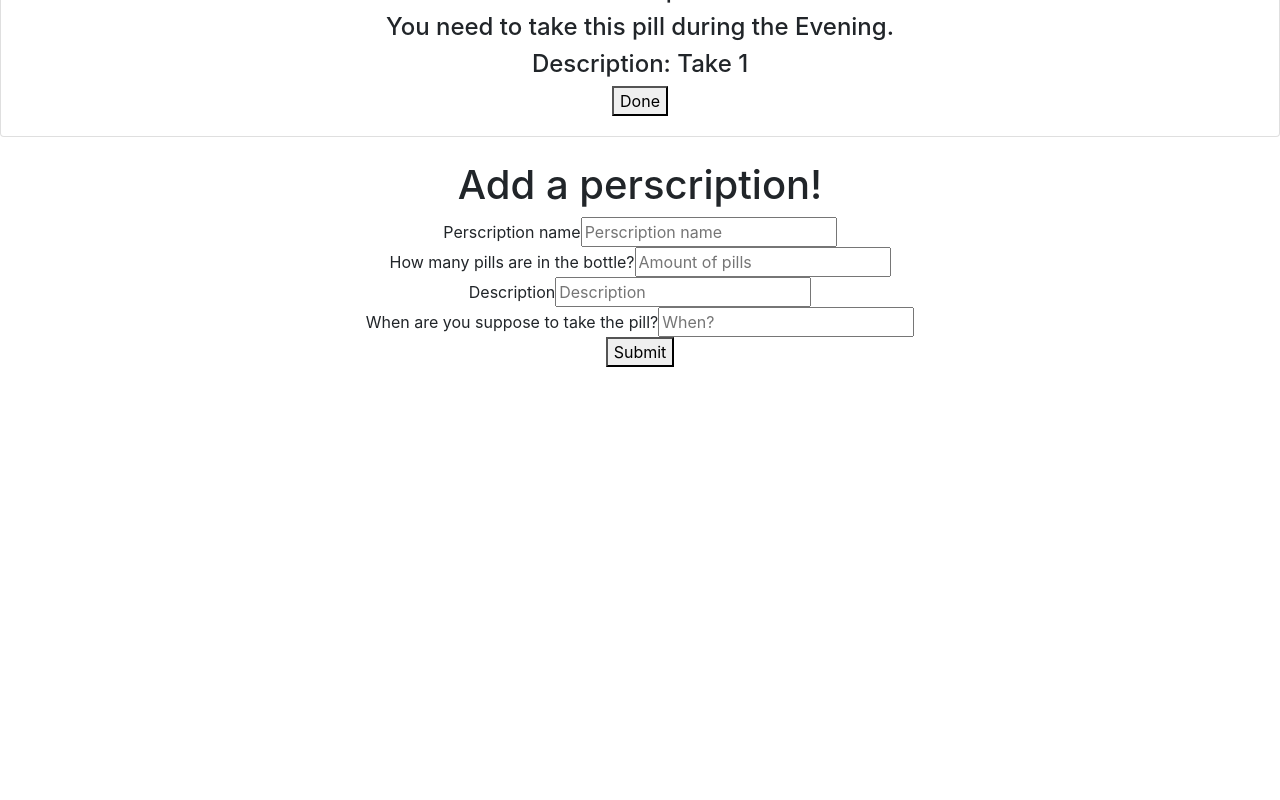
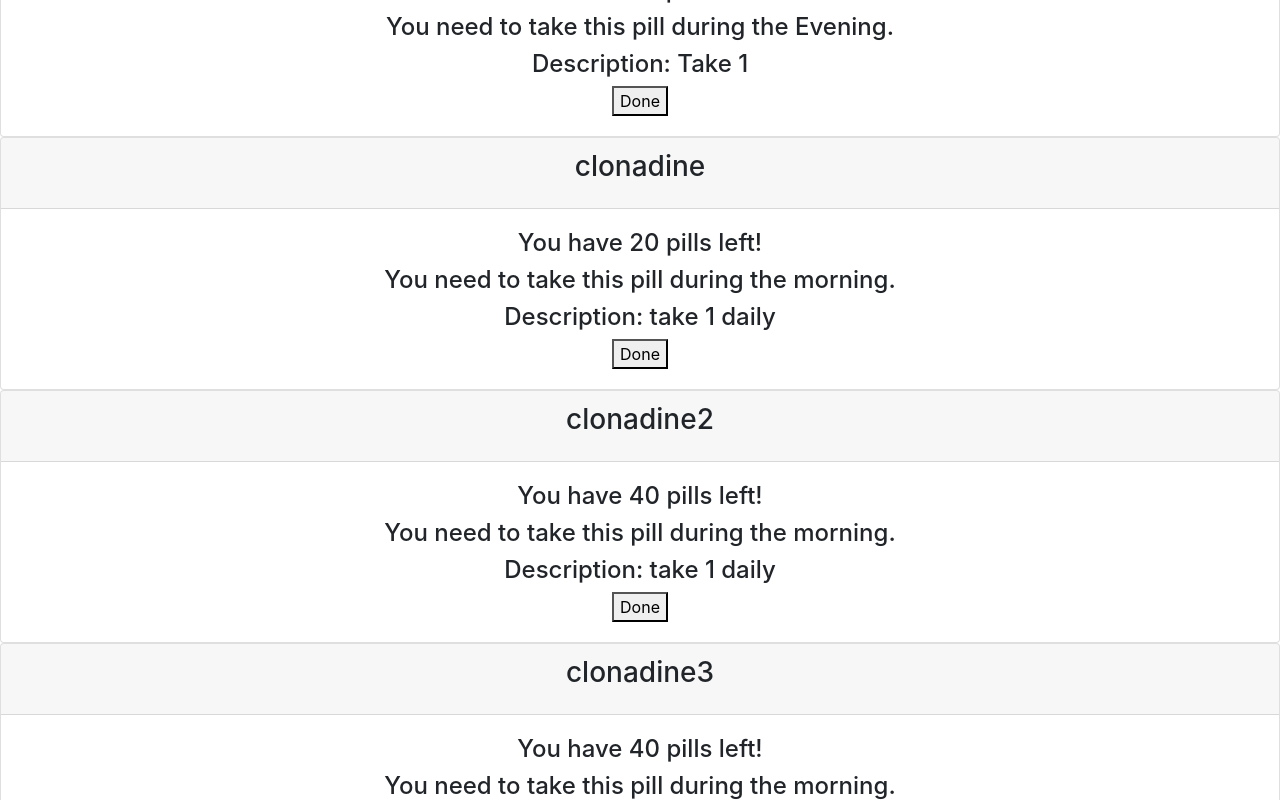
Before and after one commit to bcarrol2/pillTrackerWeb, a React (Create React App) app in the folder pilltracker/: page / in a window 1280 px wide. Shown: the part 840-1640 px from the top of the page. Before the commit the page ends 1207 px from the top, so only its background shows below. Built offline with nearby package versions, Linux system fonts and the light colour scheme; data requests are answered from the project's data file.

Commit message:
medicine posts

```diff
--- a/pilltracker/db.json
+++ b/pilltracker/db.json
@@ -29,6 +29,27 @@
       "when": "Evening",
       "from": "Publix",
       "order number": 392854930008
+    },
+    {
+      "name": "clonadine",
+      "amount": "20",
+      "description": "take 1 daily",
+      "when": "morning",
+      "id": 4
+    },
+    {
+      "name": "clonadine2",
+      "amount": "40",
+      "description": "take 1 daily",
+      "when": "morning",
+      "id": 5
+    },
+    {
+      "name": "clonadine3",
+      "amount": "40",
+      "description": "take 1 daily",
+      "when": "morning",
+      "id": 6
     }
   ]
 }
--- a/pilltracker/src/components/MedicationForm.js
+++ b/pilltracker/src/components/MedicationForm.js
@@ -12,11 +12,11 @@ export default class MedicationForm extends React.Component{
         }
     }
 
-    handleChange = (event, {name, value}) => {
-        this.setState({
-            [name]: value
-        })
-    }
+    // handleChange = (event, {name, value}) => {
+    //     this.setState({
+    //         [name]: value
+    //     })
+    // }
 
     handleSubmit = event => {
         event.preventDefault()
--- a/pilltracker/src/components/MedicationIndex.js
+++ b/pilltracker/src/components/MedicationIndex.js
@@ -32,6 +32,7 @@ class MedicationIndex extends React.Component {
 
     // this function for the user to add a perscription
     addPerscription = (perscription) => {
+        console.log('made it to index')
         this.setState({
             medication: [...this.state.medication, perscription]
         })
```
Lines whose indentation alone changed are shown as unchanged.
